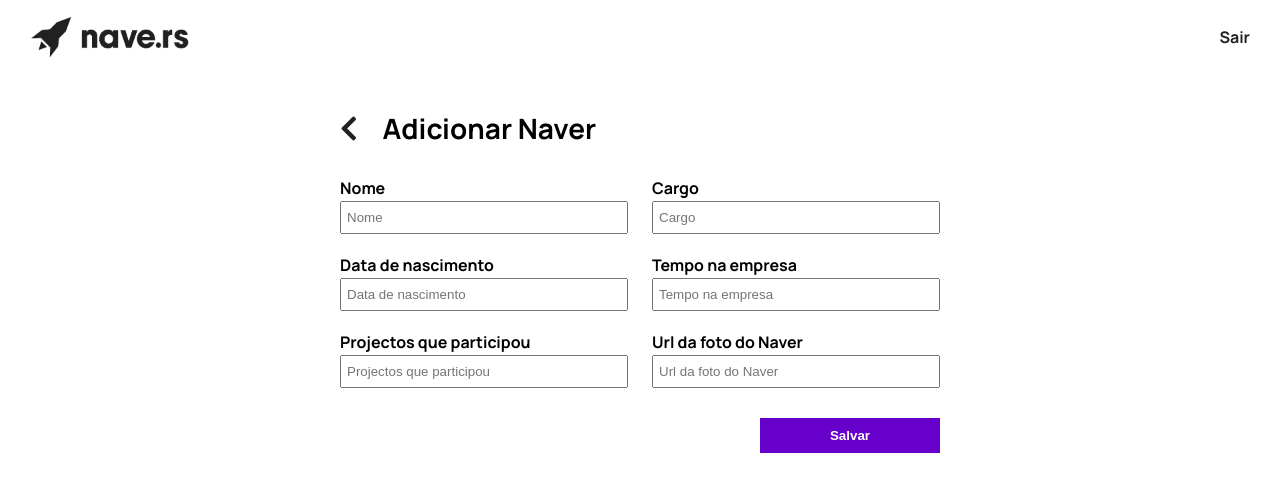
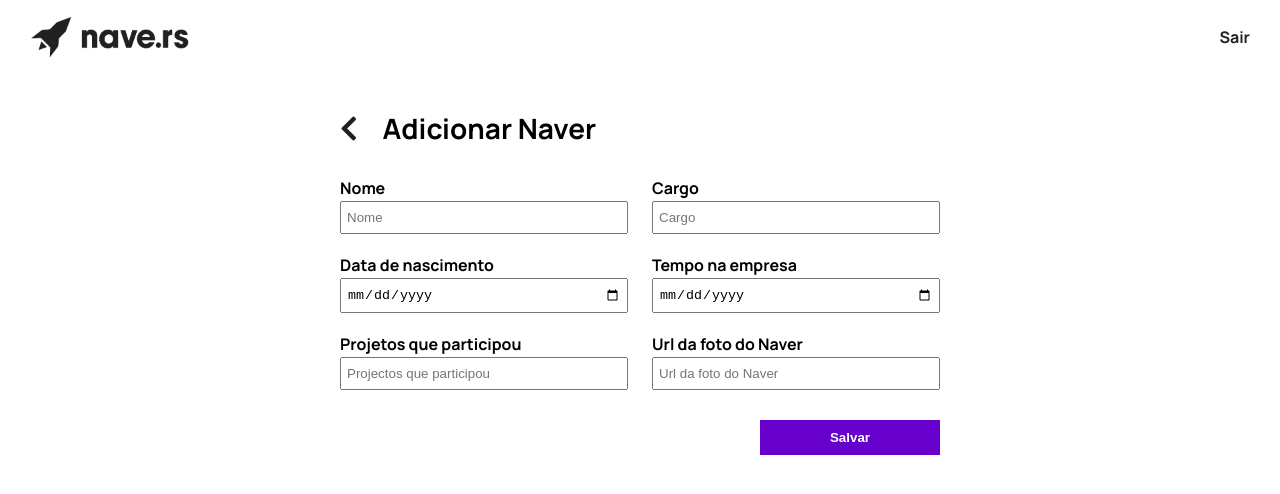
Before and after one commit to Jhessiny/navers, a React (Create React App) app: page /create-naver in a window 1280 px wide. Shown: the top 494 px of the page. Built offline with nearby package versions, Linux system fonts and the light colour scheme.

Commit message:
adding new naver functionality

```diff
--- a/package.json
+++ b/package.json
@@ -7,6 +7,7 @@
     "@testing-library/react": "^11.2.5",
     "@testing-library/user-event": "^12.8.3",
     "axios": "^0.21.1",
+    "formik": "^2.2.6",
     "node-sass": "^5.0.0",
     "react": "^17.0.1",
     "react-dom": "^17.0.1",
--- a/src/components/NaverForm.jsx
+++ b/src/components/NaverForm.jsx
@@ -2,7 +2,13 @@ import React from "react";
 import { Link } from "react-router-dom";
 import "./NaverForm.scss";
 
-function NaverForm({ title }) {
+const NaverForm = ({
+  title,
+  changeHandler,
+  clickHandler,
+  formData,
+  formType,
+}) => {
   return (
     <div className="form-wrapper">
       <h2>
@@ -14,46 +20,73 @@ function NaverForm({ title }) {
       <form className="naver-form">
         <div className="form-col">
           <div className="input-wrapper">
-            <label htmlFor="">Nome</label>
-            <input type="text" name="" id="" placeholder="Nome" />
+            <label htmlFor="name">Nome</label>
+            <input
+              type="text"
+              name="name"
+              id=""
+              placeholder="Nome"
+              value={formData.name}
+              onChange={changeHandler}
+            />
           </div>
           <div className="input-wrapper">
-            <label htmlFor="">Data de nascimento</label>
-            <input type="text" name="" id="" placeholder="Data de nascimento" />
+            <label htmlFor="birthday">Data de nascimento</label>
+            <input
+              type="date"
+              name="birthdate"
+              placeholder="Data de nascimento"
+              value={formData.birhtdate}
+              onChange={changeHandler}
+            />
           </div>
           <div className="input-wrapper">
-            <label htmlFor="">Projectos que participou</label>
+            <label htmlFor="projects">Projetos que participou</label>
             <input
               type="text"
-              name=""
-              id=""
+              name="project"
               placeholder="Projectos que participou"
+              value={formData.project}
+              onChange={changeHandler}
             />
           </div>
         </div>
         <div className="form-col">
           <div className="input-wrapper">
             <label htmlFor="">Cargo</label>
-            <input type="text" name="" id="" placeholder="Cargo" />
+            <input
+              type="text"
+              name="job_role"
+              placeholder="Cargo"
+              value={formData.job_role}
+              onChange={changeHandler}
+            />
           </div>
           <div className="input-wrapper">
-            <label htmlFor="">Tempo na empresa</label>
-            <input type="text" name="" id="" placeholder="Tempo na empresa" />
+            <label htmlFor="admission">Tempo na empresa</label>
+            <input
+              type="date"
+              name="admission_date"
+              placeholder="Tempo na empresa"
+              value={formData.admission_date}
+              onChange={changeHandler}
+            />
           </div>
           <div className="input-wrapper">
             <label htmlFor="">Url da foto do Naver</label>
             <input
               type="text"
-              name=""
-              id=""
+              name="url"
               placeholder="Url da foto do Naver"
+              value={formData.url}
+              onChange={changeHandler}
             />
           </div>
-          <button>Salvar</button>
+          <button onClick={clickHandler}>Salvar</button>
         </div>
       </form>
     </div>
   );
-}
+};
 
 export default NaverForm;
--- a/src/routes/CreateNaver.jsx
+++ b/src/routes/CreateNaver.jsx
@@ -1,8 +1,53 @@
-import React from "react";
+import axios from "axios";
+import React, { useState } from "react";
 import NaverForm from "../components/NaverForm";
 
-function CreateNaver() {
-  return <NaverForm title="Adicionar Naver" />;
+function CreateNaver(props) {
+  const [addUserForm, setAddUserForm] = useState({
+    name: "",
+    admission_date: "",
+    job_role: "",
+    project: "",
+    birthdate: "",
+    url: "",
+  });
+
+  const changeInput = (e) => {
+    let inputValue = e.target.value;
+    let inputName = e.target.name;
+    if (e.target.type === "date") {
+      let data = new Date(inputValue);
+      inputValue =
+        data.getDate() + "/" + (data.getMonth() + 1) + "/" + data.getFullYear();
+    }
+    setAddUserForm((prevState) => {
+      return { ...prevState, [inputName]: inputValue };
+    });
+  };
+
+  const addUser = (e) => {
+    e.preventDefault();
+    axios
+      .post("https://navedex-api.herokuapp.com/v1/navers", addUserForm, {
+        headers: {
+          "Content-Type": "application/json",
+          authorization:
+            "Bearer " +
+            "eyJhbGciOiJIUzI1NiIsInR5cCI6IkpXVCJ9.eyJpZCI6IjYyYzBkMzBlLWUxYjMtNGFkNC04NmE0LWVmMGQyOGRkYjViMiIsImVtYWlsIjoiamhlc3NpbnltYXR0b3NAZ21haWwuY29tIiwiaWF0IjoxNjE1NjY5OTE2fQ.YEQ12Ljqqo7Xc5lNrvC6ebXD08VGM2ySzw4OLfmH4jg",
+        },
+      })
+      .then(() => props.history.push("/"));
+  };
+
+  return (
+    <NaverForm
+      title="Adicionar Naver"
+      changeHandler={(e) => changeInput(e)}
+      clickHandler={addUser}
+      formData={addUserForm}
+      formType={"new"}
+    />
+  );
 }
 
 export default CreateNaver;
```
Also changed, not shown: 1 other file (tests, documents, lock files or other folders).
